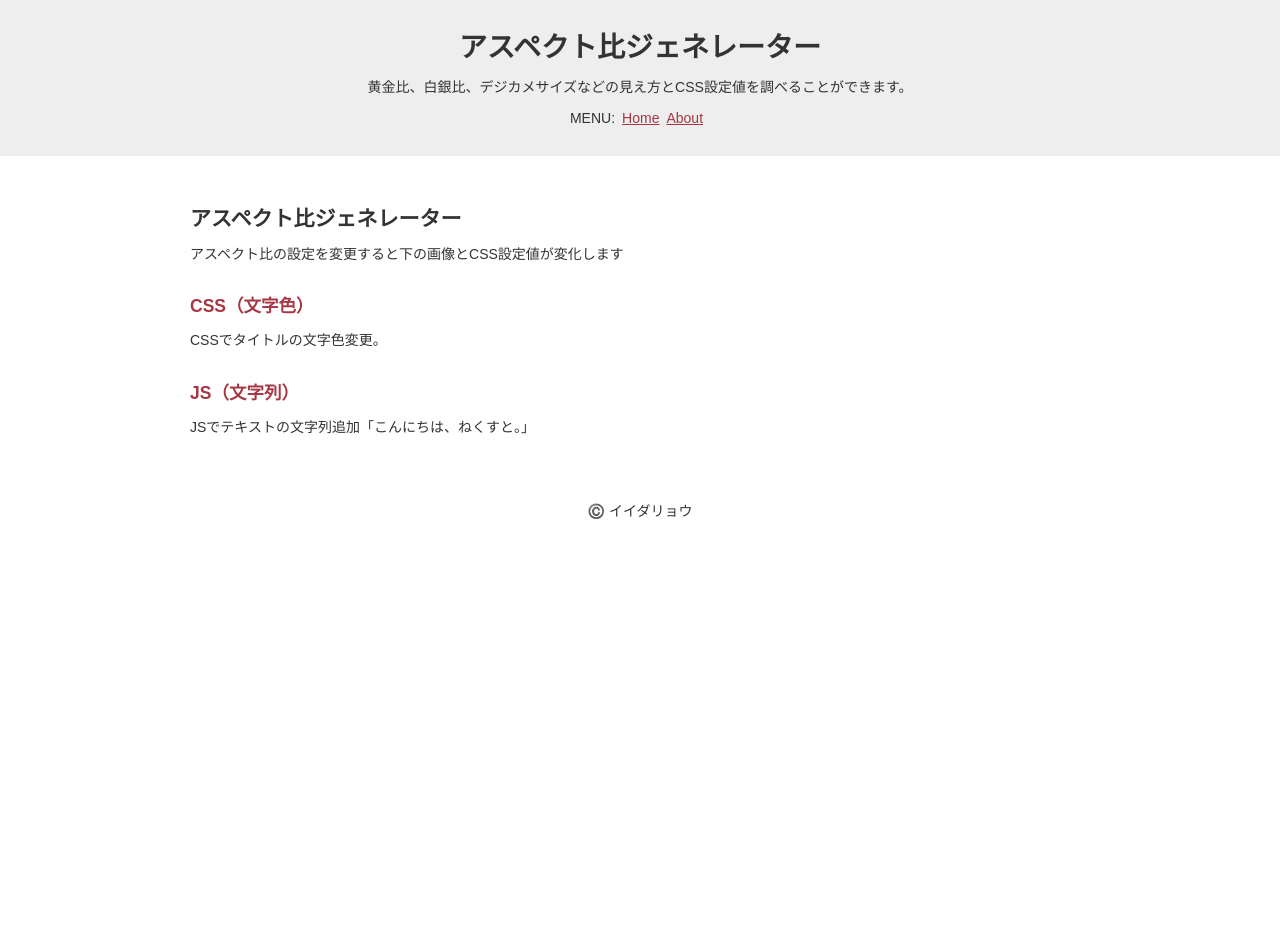
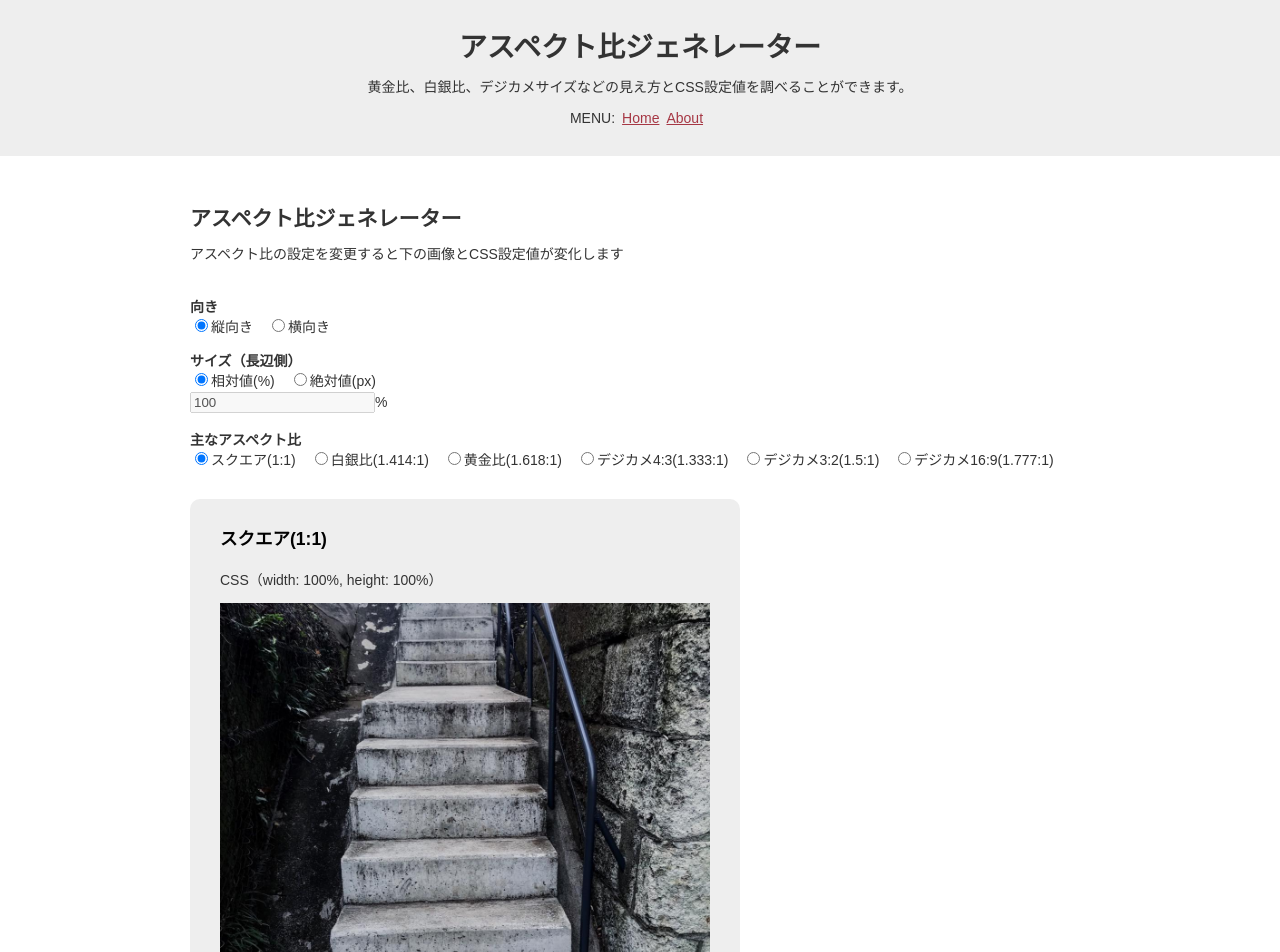
Before and after one commit to ryo-i/aspect-ratio-generator, a Next.js app: page / in a window 1280 px wide. Shown: the top 952 px of the page. Before the commit the page ends 800 px from the top, so only its background shows below. Built offline with nearby package versions, Linux system fonts and the light colour scheme.

Commit message:
inputタグ、画像追加

```diff
--- a/components/Inner.tsx
+++ b/components/Inner.tsx
@@ -1,33 +1,130 @@
-import React, { useEffect }  from 'react';
-import { hello } from '../modules/hello/hello';
-import Data from '../data/data.json';
+import React, { useState } from 'react';
+import styled from 'styled-components';
 
 
-const innerJson = Data.inner;
+// Style
+const Setting = styled.div`
+  margin: 30px 0;
+  dt {
+    font-weight: bold;
+    .css {
+      font-weight: normal;
+    }
+  }
+  dd {
+    margin: 0 0 1em;
+  }
+  label {
+    margin: 0 1em 0 0;
+    display: inline-block;
+    :hover {
+      cursor: pointer;
+    }
+  }
+  input[name=""]
+`;
+
+const Example = styled.div`
+  background: #eee;
+  display: inline-block;
+  border-radius: 10px;
+  font-size: 14px;
+  section {
+    margin: 30px;
+    line-height: 1.75em;
+    h2 {
+      color: #000;
+      line-height: 1.25em;
+      margin: 0 0 1em;
+    }
+    p {
+      margin: 0 0 10px;
+    }
+  }
+`;
 
 
 // Component
 function Inner() {
-  useEffect(() => {
-    hello();
-  });
+  const [lineLength, setLineLength] = useState(35);
+  const [lineHeight, setLineHeight] = useState(1.75);
+  const [jumpRate, setJumpRate] = useState(2);
+
+
+  const useChangeValue = (e: React.ChangeEvent<HTMLInputElement>) => {
+    let changeValue: number = Number(e.target.value);
+    return changeValue;
+  };
+
+  const ChangeLineLength = (e: React.ChangeEvent<HTMLInputElement>) => {
+    const changeValue = useChangeValue(e);
+    setLineLength(changeValue);
+  };
+
+  const ChangeLineHeight = (e: React.ChangeEvent<HTMLInputElement>) => {
+    const changeValue = useChangeValue(e);
+    setLineHeight(changeValue);
+  };
+
+  const ChangeJumpRate = (e: React.ChangeEvent<HTMLInputElement>) => {
+    const changeValue = useChangeValue(e);
+    setJumpRate(changeValue);
+  };
+
+
+  const pStyle = {
+    lineHeight: lineHeight + 'em'
+  };
+
+  const sectionStyle = {
+    maxWidth: lineLength + 'em'
+  };
+
+  const h2Style = {
+    fontSize: jumpRate + 'em'
+  };
+
 
   return (
-    <>
-      {
-        innerJson.length >= 1
-          ? innerJson.map((innerJson, index) =>
-            <section key={ index }>
-              <h2>{ innerJson.title }</h2>
-              <p dangerouslySetInnerHTML={{ __html: innerJson.text }}></p>
-            </section>
-          )
-          : <section>
-            <h2>内容が無いよう</h2>
-            <p>へんじがない、ただのしかばねのようだ。</p>
-          </section>
-      }
-    </>
+    <div className="inner">
+      <Setting>
+        <dl>
+          <dt>
+            向き
+          </dt>
+          <dd>
+            <label><input type="radio" name="direction" value="縦向き" defaultChecked />縦向き</label>
+            <label><input type="radio" name="direction" value="横向き" />横向き</label>
+          </dd>
+          <dt>
+            サイズ（長辺側）
+          </dt>
+          <dd>
+            <label><input type="radio" name="size" value="相対値" defaultChecked />相対値(%)</label>
+            <label><input type="radio" name="size" value="絶対値" />絶対値(px)</label>
+            <p><input type="text" name="sizeResult" defaultValue="100"　disabled /><span className="unit">%</span></p>
+          </dd>
+          <dt>
+          主なアスペクト比
+          </dt>
+          <dd>
+            <label><input type="radio" name="aspect" value="スクエア(1:1)" defaultChecked />スクエア(1:1)</label>
+            <label><input type="radio" name="aspect" value="白銀比(1.414:1)" />白銀比(1.414:1)</label>
+            <label><input type="radio" name="aspect" value="黄金比(1.618:1)" />黄金比(1.618:1)</label>
+            <label><input type="radio" name="aspect" value="デジカメ4:3(1.333:1)" />デジカメ4:3(1.333:1)</label>
+            <label><input type="radio" name="aspect" value="デジカメ3:2(1.5:1)" />デジカメ3:2(1.5:1)</label>
+            <label><input type="radio" name="aspect" value="デジカメ16:9(1.777:1)" />デジカメ16:9(1.777:1)</label>
+          </dd>
+        </dl>
+      </Setting>
+      <Example>
+        <section>
+          <h2>スクエア(1:1)</h2>
+          <p>CSS（width: 100%, height: 100%）</p>
+          <figure><img src="/kaidan.jpg"  style={sectionStyle}/></figure>
+        </section>
+      </Example>
+    </div>
   );
 }
 
```
Also changed, not shown: public/kaidan.jpg (added), public/manifest.json.
